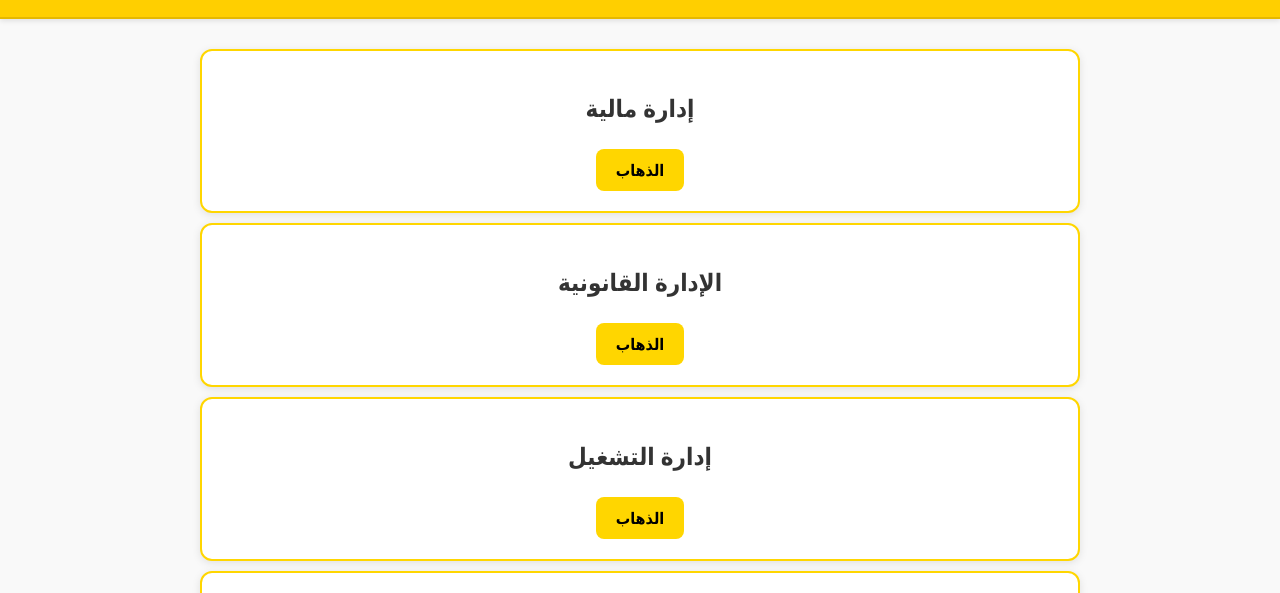
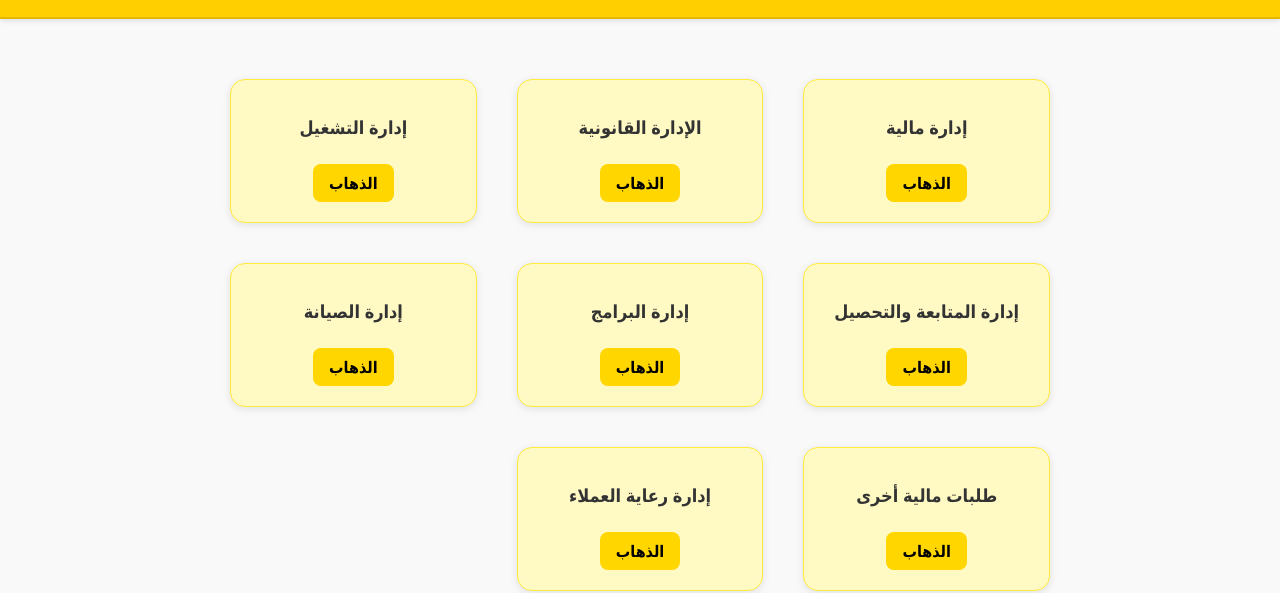
Before and after one commit to MohamedElFawyproject/Yelo-Guide, a plain HTML site: page index.html in a window 1280 px wide. Shown: the part 214-807 px from the top of the page. Drawn offline with Linux system fonts and the light colour scheme.

Commit message:
تنسيق الكروت وترتيب الصفحة الرئيسية

```diff
--- a/css/style.css
+++ b/css/style.css
@@ -378,3 +378,38 @@ h1 {
   text-decoration: none;
   color: black;
 }
+.grid-container {
+  display: grid;
+  grid-template-columns: repeat(auto-fit, minmax(250px, 1fr));
+  gap: 20px;
+  padding: 30px;
+}
+
+.card {
+  background-color: #fff9c4;
+  border: 1px solid #ffeb3b;
+  border-radius: 15px;
+  padding: 20px;
+  text-align: center;
+  box-shadow: 0 2px 8px rgba(0,0,0,0.1);
+  transition: transform 0.2s ease;
+}
+
+.card:hover {
+  transform: translateY(-5px);
+}
+
+.card h2 {
+  margin-bottom: 10px;
+  font-size: 18px;
+}
+
+.card-btn {
+  display: inline-block;
+  padding: 8px 16px;
+  background-color: #ffd600;
+  color: black;
+  text-decoration: none;
+  border-radius: 8px;
+  font-weight: bold;
+}
--- a/index.html
+++ b/index.html
@@ -13,6 +13,7 @@
   </header>
 
   <main class="card-grid">
+    <main class="grid-container">
   <div class="card"><h2>إدارة مالية</h2><a href="financial.html" class="card-btn">الذهاب</a></div>
   <div class="card"><h2>الإدارة القانونية</h2><a href="legal.html" class="card-btn">الذهاب</a></div>
   <div class="card"><h2>إدارة التشغيل</h2><a href="operations.html" class="card-btn">الذهاب</a></div>
@@ -20,4 +21,5 @@
   <div class="card"><h2>إدارة البرامج</h2><a href="programs.html" class="card-btn">الذهاب</a></div>
   <div class="card"><h2>إدارة الصيانة</h2><a href="maintenance.html" class="card-btn">الذهاب</a></div>
   <div class="card"><h2>طلبات مالية أخرى</h2><a href="other-financial.html" class="card-btn">الذهاب</a></div>
-    <div class="card
+  <div class="card"><h2>إدارة رعاية العملاء</h2><a href="customers.html" class="card-btn">الذهاب</a></div>
+</main>
```
Lines whose indentation alone changed are shown as unchanged.
